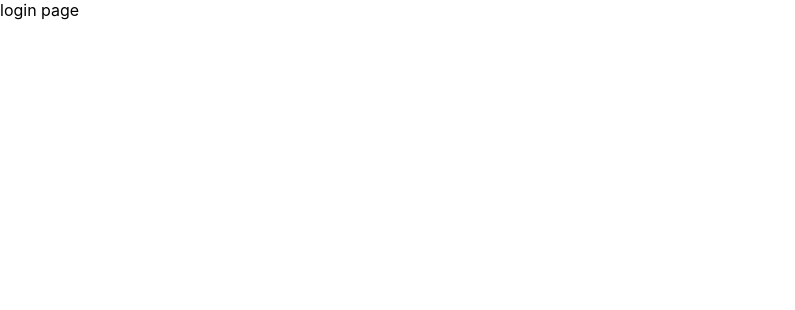
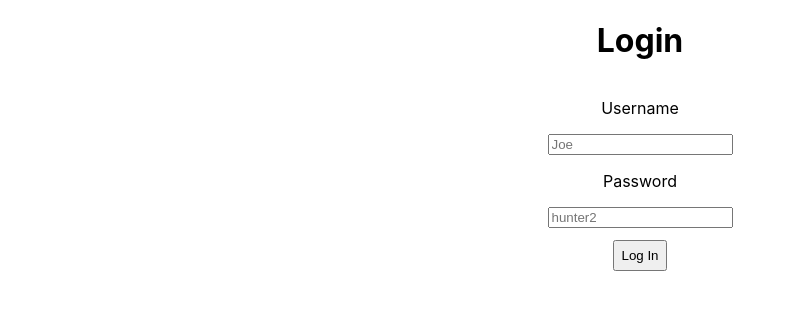
Before and after one commit to blueish/pryon-takehome, a React (Create React App) app: page /login in a window 1280 px wide. Shown: the top 310 px of the page, without its empty margins (0-795 px from the left). Built offline with nearby package versions, Linux system fonts and the light colour scheme.

Commit message:
Get basic version of auth implemented

```diff
--- /dev/null
+++ b/src/contexts/auth.tsx
@@ -0,0 +1,66 @@
+import { createContext, useState, useEffect } from "react";
+import { useOutlet } from "react-router-dom";
+
+
+export interface UserData {
+    // if no name, we'll count user as non-existant
+    // simplest thing to do for this demo, for a real app we'd likely have more complicated states
+    name?: string;
+}
+
+export interface AuthContextT {
+    user: UserData,
+    userLogin: (u: string, p: string) => void;
+    userLogout: () => void;
+}
+
+export const USER_LOCALSTORAGE_KEY = "user"
+// @ts-ignore - weird stuff with nulling initial contexts, seea https://stackoverflow.com/q/63080452
+export const AuthContext: React.Context<AuthContextT> = createContext({});
+
+
+export const  AuthProvider = (): JSX.Element => {
+    const [user, setUserData] = useState<UserData>({})
+
+    const outlet = useOutlet();
+    // check if we have a user stored in localstorage
+    const val = window.localStorage.getItem(USER_LOCALSTORAGE_KEY);
+
+    useEffect(() => {
+        // On first load, check if we have a stored user in localstorage and set if so
+        if (val) {
+            const parsed = JSON.parse(val)
+
+            if (parsed?.user?.name !== user?.name) {
+                setUserData(parsed)
+            }
+        }
+    }, [])
+
+    const userLogin = (username: string, password: string) => {
+        // This is where we could validate on the backend, but for this demo we can fake it
+        const userData = {
+            name: username
+        };
+        window.localStorage.setItem(USER_LOCALSTORAGE_KEY, JSON.stringify(userData));
+        setUserData(userData)
+    };
+
+    const userLogout = () => {
+        // Clearing out user data acts as being logged out - if no name, we'e not logged in
+        window.localStorage.setItem(USER_LOCALSTORAGE_KEY, "{}")
+        setUserData({})
+    };
+
+    const contextData = {
+        user,
+        userLogin,
+        userLogout,
+    }
+
+    return (
+        <AuthContext.Provider value={contextData}>
+            {outlet}
+        </AuthContext.Provider>
+    );
+}
--- a/src/index.tsx
+++ b/src/index.tsx
@@ -1,22 +1,37 @@
-import React from 'react';
+import React, { useContext } from 'react';
 import ReactDOM from 'react-dom/client';
 import './index.css';
 import App from './App';
 import reportWebVitals from './reportWebVitals';
-import { RouterProvider, createBrowserRouter } from 'react-router-dom';
+import { RouterProvider, createBrowserRouter, Navigate, createRoutesFromElements, Route } from 'react-router-dom';
 import Login from './pages/login';
 import Astronauts from './pages/astronauts';
 import Profile from './pages/profile';
 import ISSLocation from './pages/iss-location';
+import { AuthContext, AuthProvider } from './contexts/auth';
 
 const root = ReactDOM.createRoot(
   document.getElementById('root') as HTMLElement
 );
 
+
+const ProtectedByLogin = ({ children }: { children: JSX.Element }): JSX.Element => {
+  const { user } = useContext(AuthContext);
+  if (!user.name) {
+    return <Navigate to="/login"/>
+  }
+
+  return children
+}
+
+
 const router = createBrowserRouter([
   {
-    path: "/",
-    element: <App />,
+    element: <AuthProvider />,
+    children: [
+      {
+        path: "*",
+        element: <Navigate to="/login" />,
       },
       {
         path: "/login",
@@ -24,17 +39,20 @@ const router = createBrowserRouter([
       },
       {
         path: "/iss",
-    element: <ISSLocation />,
+        element: <ProtectedByLogin><ISSLocation /></ProtectedByLogin>,
       },
       {
         path: "/astronauts",
-    element: <Astronauts />,
+        element: <ProtectedByLogin><Astronauts /></ProtectedByLogin>,
       },
       {
         path: "/Profile",
-    element: <Profile />,
+        element: <ProtectedByLogin><Profile /></ProtectedByLogin>,
       },
-])
+    ]
+  }
+]
+)
 
 
 root.render(
--- /dev/null
+++ b/src/pages/login.css
@@ -0,0 +1,11 @@
+.login-wrapper {
+    display: flex;
+    flex-direction: column;
+    justify-content: center;
+    align-items: center;
+}
+
+.login-button {
+    padding: 6px;
+    margin-top: 12px;
+}
--- a/src/pages/login.tsx
+++ b/src/pages/login.tsx
@@ -1,8 +1,32 @@
+import {ChangeEvent, useState, useContext} from "react"
+import { useNavigate } from "react-router-dom";
+import "./login.css";
+import { AuthContext} from '../contexts/auth';
+
 export default function Login() {
+    const { userLogin } = useContext(AuthContext);
+    const navigate = useNavigate();
+
+    const [username, setUsername] = useState("");
+    const [password, setPassword] = useState("");
+
+    const updateUsername = (event: ChangeEvent<HTMLInputElement>) => setUsername(event.target.value);
+    const updatePassword = (event: ChangeEvent<HTMLInputElement>) => setPassword(event.target.value);
 
     return (
-        <div>
-            login page
+        <div className="login-wrapper">
+            <h1>Login</h1>
+            <p>Username</p>
+            <input type="text" placeholder="Joe" onChange={updateUsername}></input>
+            <p>Password</p>
+            <input type="password" placeholder="hunter2" onChange={updatePassword}></input>
+            <button className="login-button" onClick={
+                () => {
+                    userLogin(username, password)
+                    navigate("/profile");
+                }
+                }>Log In</button>
         </div>
     )
+
 }
--- /dev/null
+++ b/src/pages/profile.css
@@ -0,0 +1,5 @@
+.profile-welcome {
+    display: flex;
+    justify-content: center;
+    align-items: center
+}
--- a/src/pages/profile.tsx
+++ b/src/pages/profile.tsx
@@ -1,7 +1,14 @@
+import  { useContext} from "react"
+import { AuthContext} from '../contexts/auth';
+
+import "./profile.css";
+
 export default function Profile() {
+    const { user } = useContext(AuthContext);
+
     return (
-        <div>
-            profile page
-        </div>
+        <h1 className="profile-welcome">
+            Hi {user.name}, welcome to the site!
+        </h1>
     )
 }
```
Lines whose indentation alone changed are shown as unchanged.
